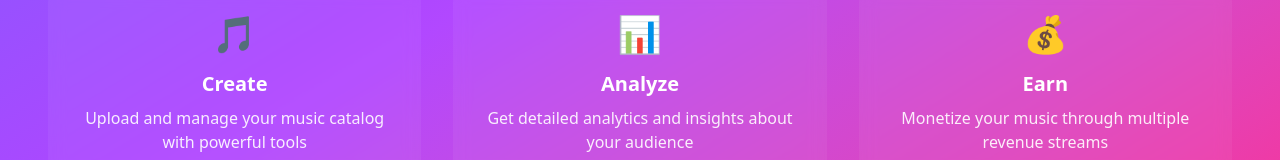
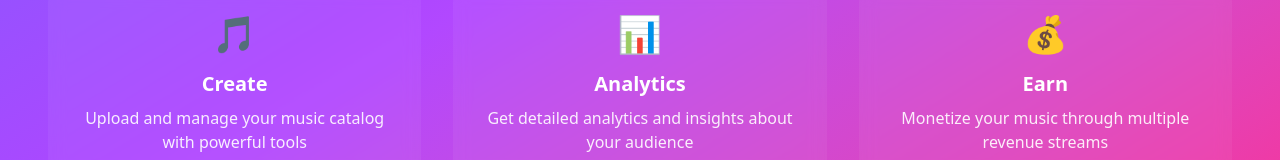
Before and after one commit to Lawrence137/soundsphere, a React (Vite) app: page / in a window 1280 px wide. Shown: the part 542-702 px from the top of the page. Built offline with nearby package versions, Linux system fonts and the light colour scheme.

Commit message:
minor change

```diff
--- a/src/pages/Welcome.jsx
+++ b/src/pages/Welcome.jsx
@@ -77,7 +77,7 @@
             </div>
             <div className="text-center p-6 bg-white/5 backdrop-blur-sm rounded-xl">
               <div className="text-3xl md:text-4xl mb-4">📊</div>
-              <h3 className="text-lg md:text-xl font-semibold mb-2">Analyze</h3>
+              <h3 className="text-lg md:text-xl font-semibold mb-2">Analytics</h3>
               <p className="text-sm md:text-base opacity-90">Get detailed analytics and insights about your audience</p>
             </div>
             <div className="text-center p-6 bg-white/5 backdrop-blur-sm rounded-xl">
```
